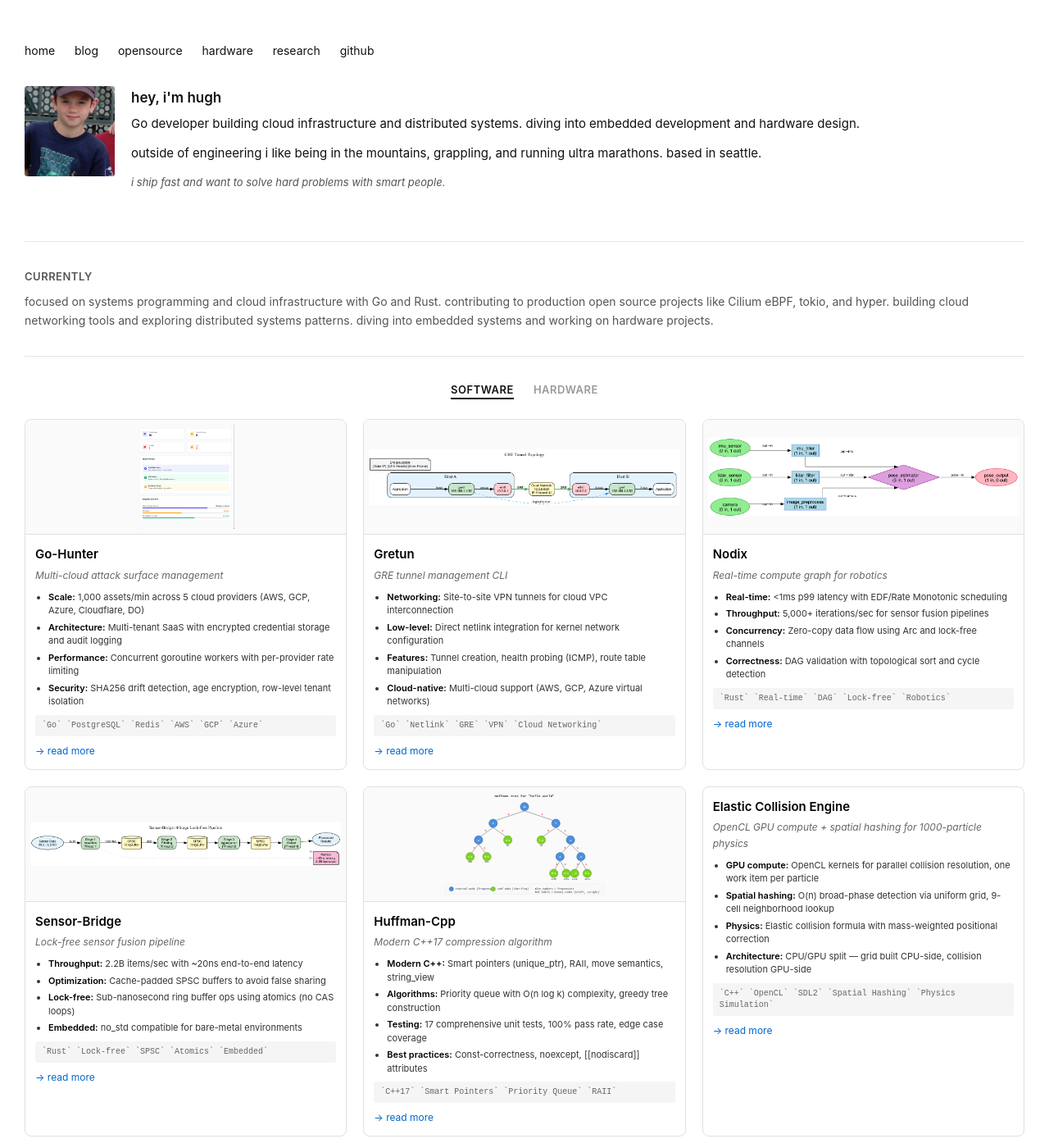
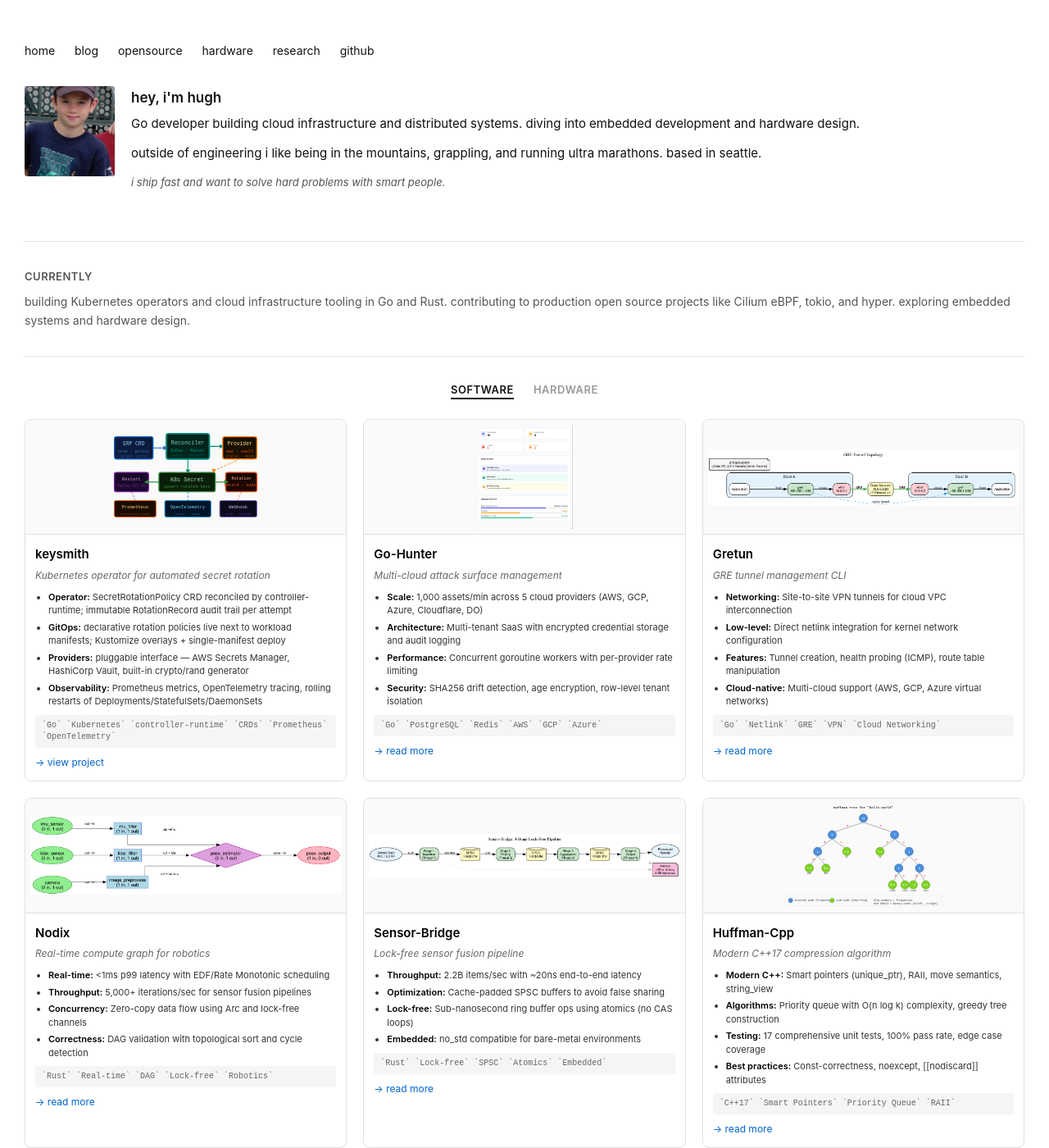
Before and after one commit to HueCodes/HueCodes.github.io, a Jekyll site: the page built from index.md, in a window 1280 px wide and 1400 px high. Shown: the whole window at 82% size. Built offline with Jekyll 4.4.1, drawn with Linux system fonts in a browser that asks for light colours.

Commit message:
Add keysmith card and graphics for keysmith and elastic collision
- Add keysmith project card (first in software grid) linking to GitHub
- Add keysmith-operator.svg: K8s operator flow diagram
- Add elastic-collision-gpu.svg: spatial hash grid + OpenCL pipeline
- Update currently section to mention Kubernetes operators

```diff
--- a/index.md
+++ b/index.md
@@ -28,7 +28,7 @@ title: home
 
 <div class="section">
   <h2>currently</h2>
-  <p>focused on systems programming and cloud infrastructure with Go and Rust. contributing to production open source projects like Cilium eBPF, tokio, and hyper. building cloud networking tools and exploring distributed systems patterns. diving into embedded systems and working on hardware projects.</p>
+  <p>building Kubernetes operators and cloud infrastructure tooling in Go and Rust. contributing to production open source projects like Cilium eBPF, tokio, and hyper. exploring embedded systems and hardware design.</p>
 </div>
 
 <hr class="divider">
@@ -42,6 +42,23 @@ title: home
 
   <!-- Projects -->
   <section class="projects-grid">
+    <!-- Keysmith -->
+    <article class="project-card" data-category="software">
+      <img src="/assets/images/projects/keysmith-operator.svg" alt="Keysmith">
+      <div class="card-content">
+        <h3><a href="https://github.com/HueCodes/keysmith">keysmith</a></h3>
+        <p class="tagline">Kubernetes operator for automated secret rotation</p>
+        <ul>
+          <li><strong>Operator:</strong> SecretRotationPolicy CRD reconciled by controller-runtime; immutable RotationRecord audit trail per attempt</li>
+          <li><strong>GitOps:</strong> declarative rotation policies live next to workload manifests; Kustomize overlays + single-manifest deploy</li>
+          <li><strong>Providers:</strong> pluggable interface — AWS Secrets Manager, HashiCorp Vault, built-in crypto/rand generator</li>
+          <li><strong>Observability:</strong> Prometheus metrics, OpenTelemetry tracing, rolling restarts of Deployments/StatefulSets/DaemonSets</li>
+        </ul>
+        <p class="tech">`Go` `Kubernetes` `controller-runtime` `CRDs` `Prometheus` `OpenTelemetry`</p>
+        <p class="blog-link"><a href="https://github.com/HueCodes/keysmith">→ view project</a></p>
+      </div>
+    </article>
+
     <!-- Go-Hunter -->
     <article class="project-card" data-category="software">
       <img src="/assets/images/projects/go-hunter-dashboard.png" alt="Go-Hunter">
@@ -129,6 +146,7 @@ title: home
 
     <!-- Elastic Collision -->
     <article class="project-card" data-category="software">
+      <img src="/assets/images/projects/elastic-collision-gpu.svg" alt="Elastic Collision Engine">
       <div class="card-content">
         <h3><a href="https://github.com/HueCodes/Cpp-Particle-Sim">Elastic Collision Engine</a></h3>
         <p class="tagline">OpenCL GPU compute + spatial hashing for 1000-particle physics</p>
```
Also changed, not shown: assets/images/projects/elastic-collision-gpu.svg (added), assets/images/projects/keysmith-operator.svg (added).
